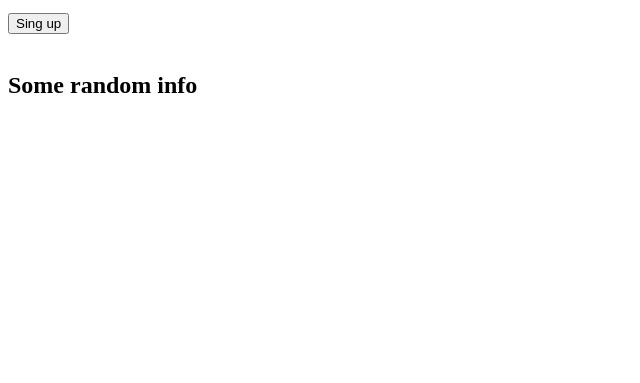
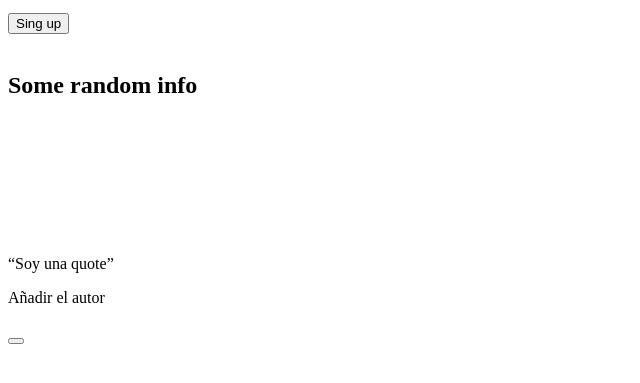
Before and after one commit to kopolo435/landing-page, a plain HTML site: page index.html in a window 1280 px wide. Shown: the part 145-528 px from the top of the page, without its empty margins (0-640 px from the left). Drawn offline with Linux system fonts and the light colour scheme.

Commit message:
Añade estructura de la seccion fourth

```diff
--- a/index.html
+++ b/index.html
@@ -7,6 +7,7 @@
     <title>Landin page</title>
 </head>
 <body>
+
     <div class="first">
         <div class="header">
             <div class="logo"><img src="" alt="">Header Logo</div>
@@ -28,26 +29,52 @@
             </div>
         </div>
     </div>
+
     <div class="second">
         <div><h2>Some random info</h2></div>
         <div class="cards">
+
             <div class="card">
                 <img src="" alt="">
                 <p></p>
             </div>
+
             <div class="card">
                 <img src="" alt="">
                 <p></p>
             </div>
+
             <div class="card">
                 <img src="" alt="">
                 <p></p>
             </div>
+
             <div class="card">
                 <img src="" alt="">
                 <p></p>
             </div>
+
         </div>
     </div>
+
+    <div class="third">
+
+        <div class="quote">
+            <q>Soy una quote</q>
+            <p>Añadir el autor</p>
+        </div>
+
+    </div>
+
+    <div class="fourth">
+        <div class="container">
+            <div class="text">
+                <h2></h2>
+                <p></p>
+            </div>
+            <button> </button>
+        </div>
+    </div>
+
 </body>
 </html>
```
